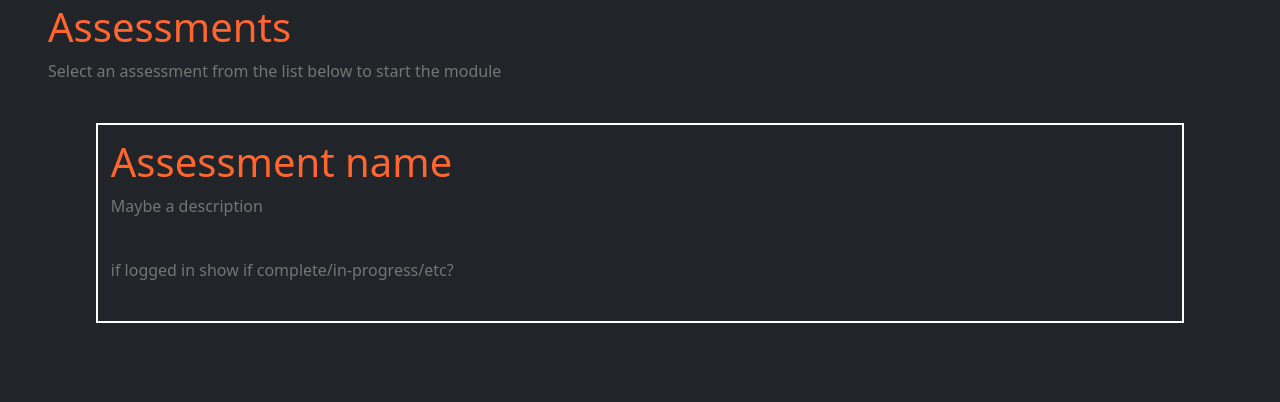
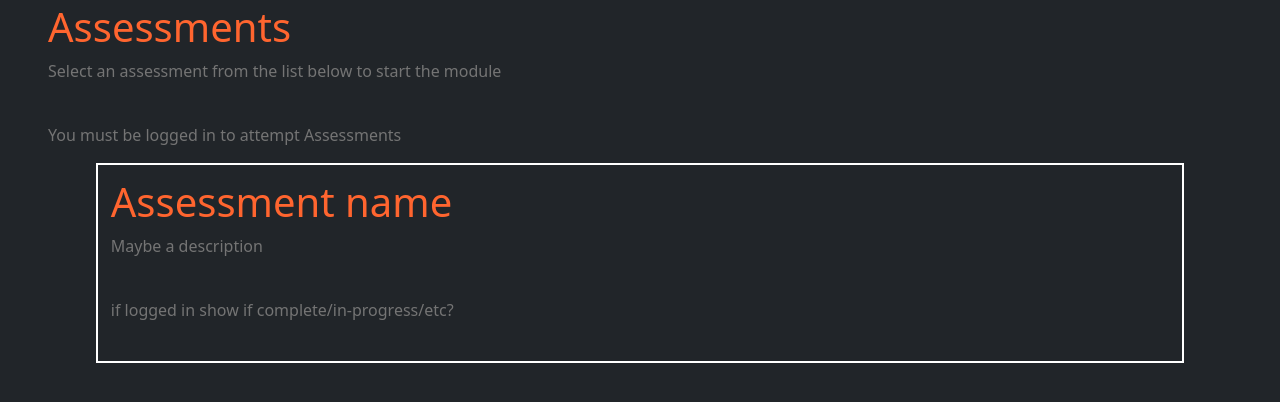
Before and after one commit to Extrosoph/Agile-Website-Developlment, a Flask app: page /assessment in a window 1280 px wide. Shown: the part 53-455 px from the top of the page. Run offline with Flask 2, Linux system fonts and the light colour scheme; some libraries are stand-ins or nearby versions.

Commit message:
<fixed a few things>

```diff
--- a/webapp/app/templates/assessment.html
+++ b/webapp/app/templates/assessment.html
@@ -7,7 +7,8 @@
         <p>Select an assessment from the list below to start the module</p>
         <br>
         <!-- {#get this to work#}-->
-        {% if session['logged_in'] == false %}
+        {% if session['logged_in'] == True %}
+        {% else %}
         <p>You must be logged in to attempt Assessments</p>
         {% endif %}
     </div>
```
